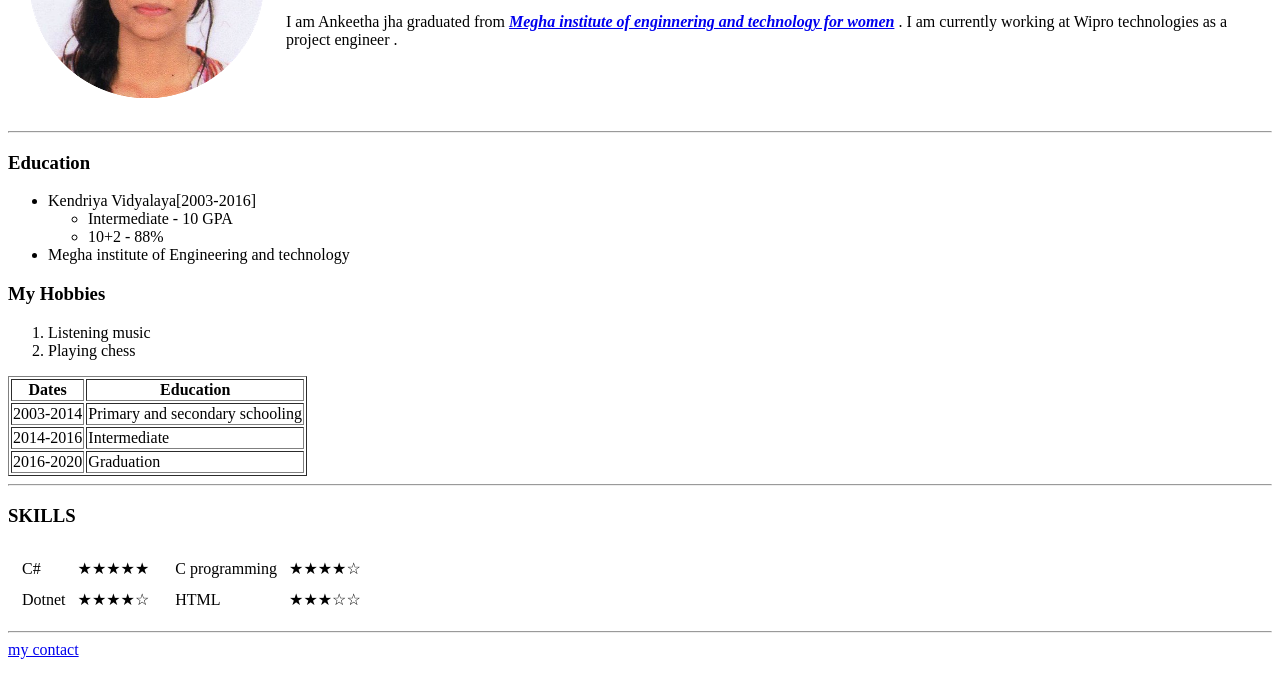
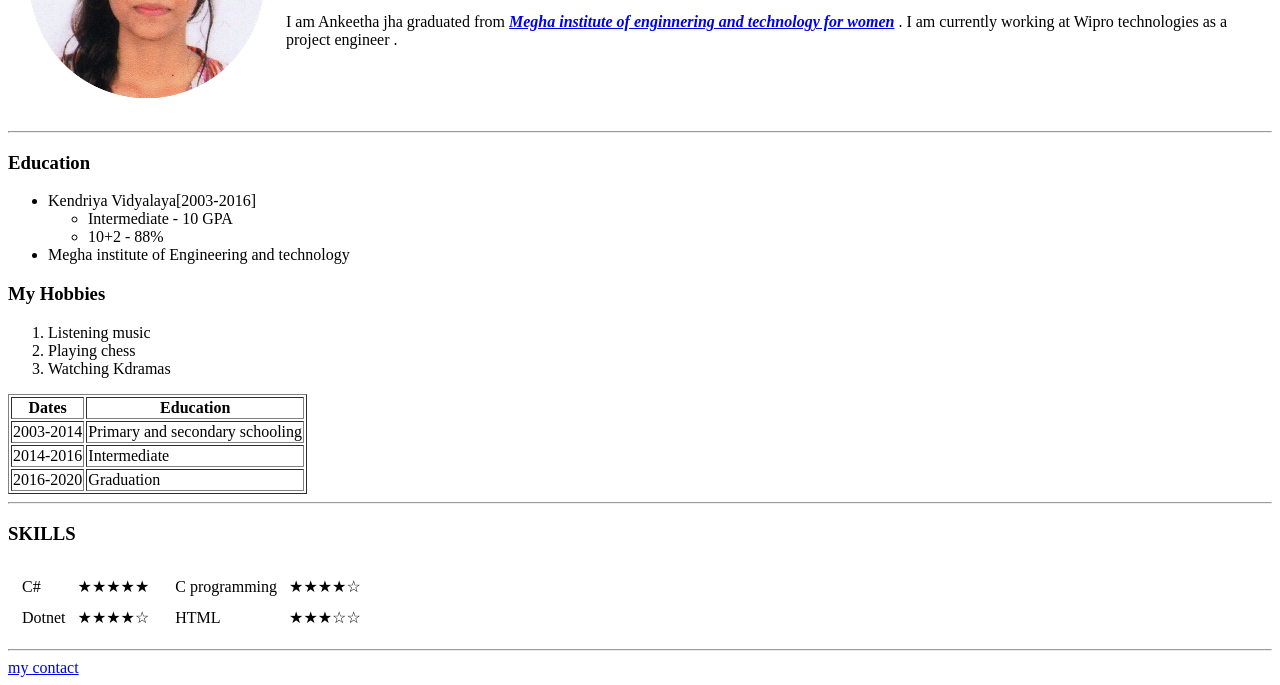
Before and after one commit to ankeetha/cv1, a plain HTML site: page index.html in a window 1280 px wide. Shown: the part 166-851 px from the top of the page. Drawn offline with Linux system fonts and the light colour scheme.

Commit message:
Update index.html
Just added another list item under hobbies

```diff
--- a/index.html
+++ b/index.html
@@ -43,6 +43,7 @@
         <ol>
             <li>Listening music</li>
             <li>Playing chess</li>
+            <li>Watching Kdramas</li>
         </ol>
         <table border="1">
             <thead>
```
